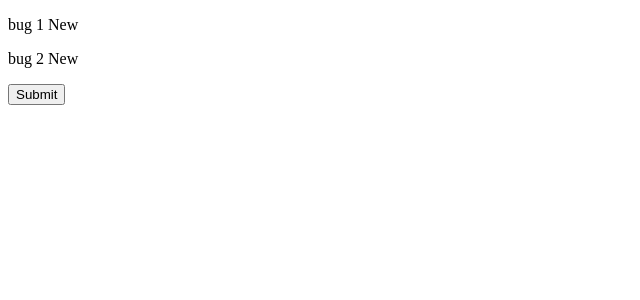
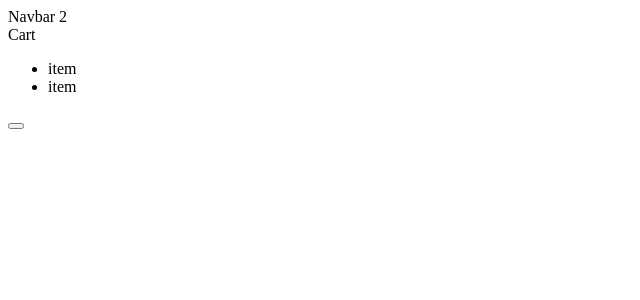
Before and after one commit to FarazRashid/ReactPractice, a React (Vite) app in the folder react-app/: page / in a window 1280 px wide. Shown: the top 300 px of the page, without its empty margins (0-640 px from the left). Built offline with nearby package versions, Linux system fonts and the light colour scheme.

Commit message:
Adds Shopping Cart
Passes state between children

```diff
--- a/react-app/src/App.tsx
+++ b/react-app/src/App.tsx
@@ -1,29 +1,14 @@
 import { useState } from "react";
-import { produce } from "immer";
+import Navbar from "./components/Navbar";
+import Cart from "./components/Cart";
 
 function App() {
-  const [bugs, setBugs] = useState([
-    { id: 1, title: "bug 1", fixed: false },
-    { id: 2, title: "bug 2", fixed: false },
-  ]);
-
-  const handleClick = () => {
-    setBugs(
-      produce((draft) => {
-        const bug = draft.find((bug) => bug.id === 1);
-        if (bug) bug.fixed = true;
-      })
-    );
-  };
+  const [cartItems, setCartItems] = useState(["Product1", "Product2"]);
 
   return (
     <div>
-      {bugs.map((bug) => (
-        <p key={bug.id}>
-          {bug.title} {bug.fixed ? "fixed" : "New"}
-        </p>
-      ))}
-      <button onClick={handleClick}>Submit</button>
+      <Navbar cartItemsCount={cartItems.length} />
+      <Cart cartItems={cartItems} onClear={() => setCartItems([])} />
     </div>
   );
 }
--- a/react-app/src/Message.tsx
+++ /dev/null
@@ -1,5 +0,0 @@
-function Message() {
-  return <h1>Hello World</h1>;
-}
-
-export default Message;
--- /dev/null
+++ b/react-app/src/components/Cart.tsx
@@ -0,0 +1,20 @@
+interface Props {
+  cartItems: string[];
+  onClear: () => void;
+}
+
+const Cart = ({ cartItems, onClear }: Props) => {
+  return (
+    <>
+      <div>Cart</div>
+      <ul>
+        {cartItems.map((item) => (
+          <li key={item}> item</li>
+        ))}
+      </ul>
+      <button onClick={onClear}></button>
+    </>
+  );
+};
+
+export default Cart;
--- /dev/null
+++ b/react-app/src/components/Navbar.tsx
@@ -0,0 +1,9 @@
+interface Props {
+  cartItemsCount: number;
+}
+
+const Navbar = ({ cartItemsCount }: Props) => {
+  return <div>Navbar {cartItemsCount}</div>;
+};
+
+export default Navbar;
```
Also changed, not shown: react-app/src/components/Message.tsx (added, +12 -0 lines).
